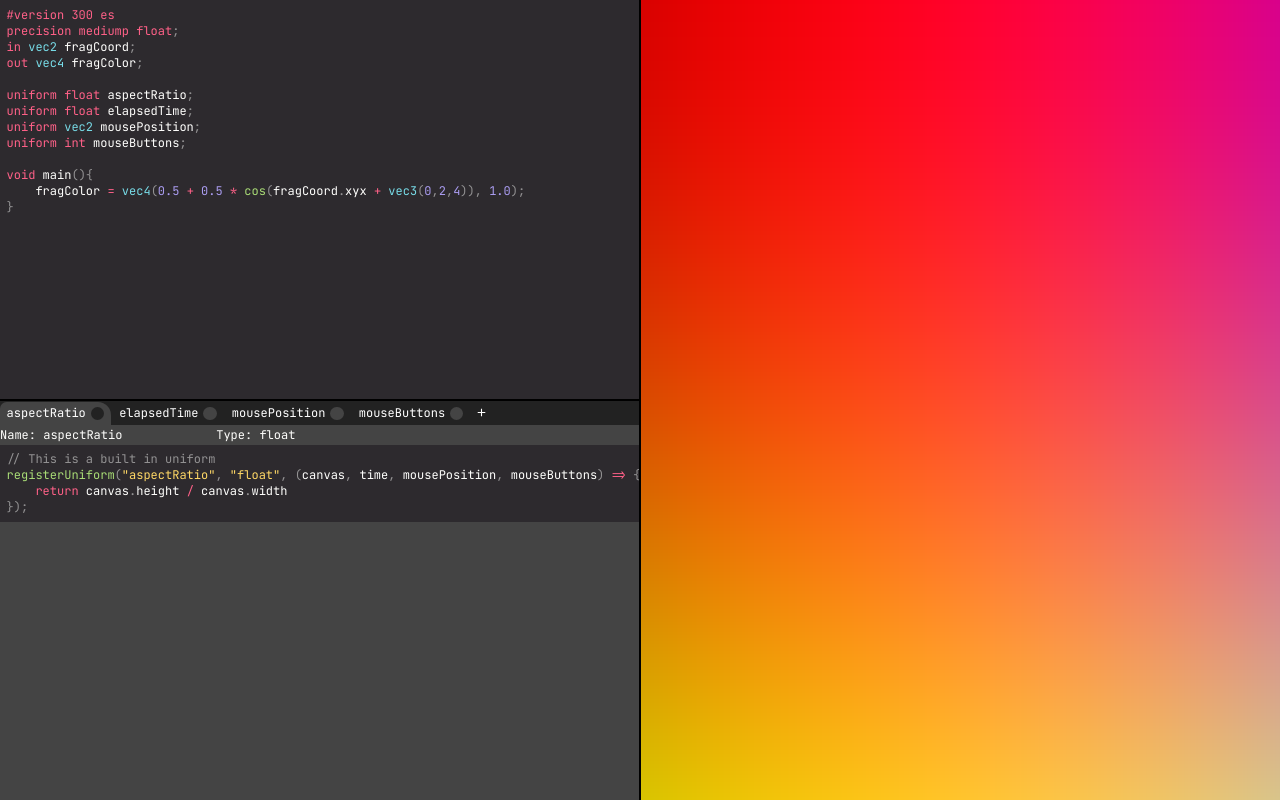
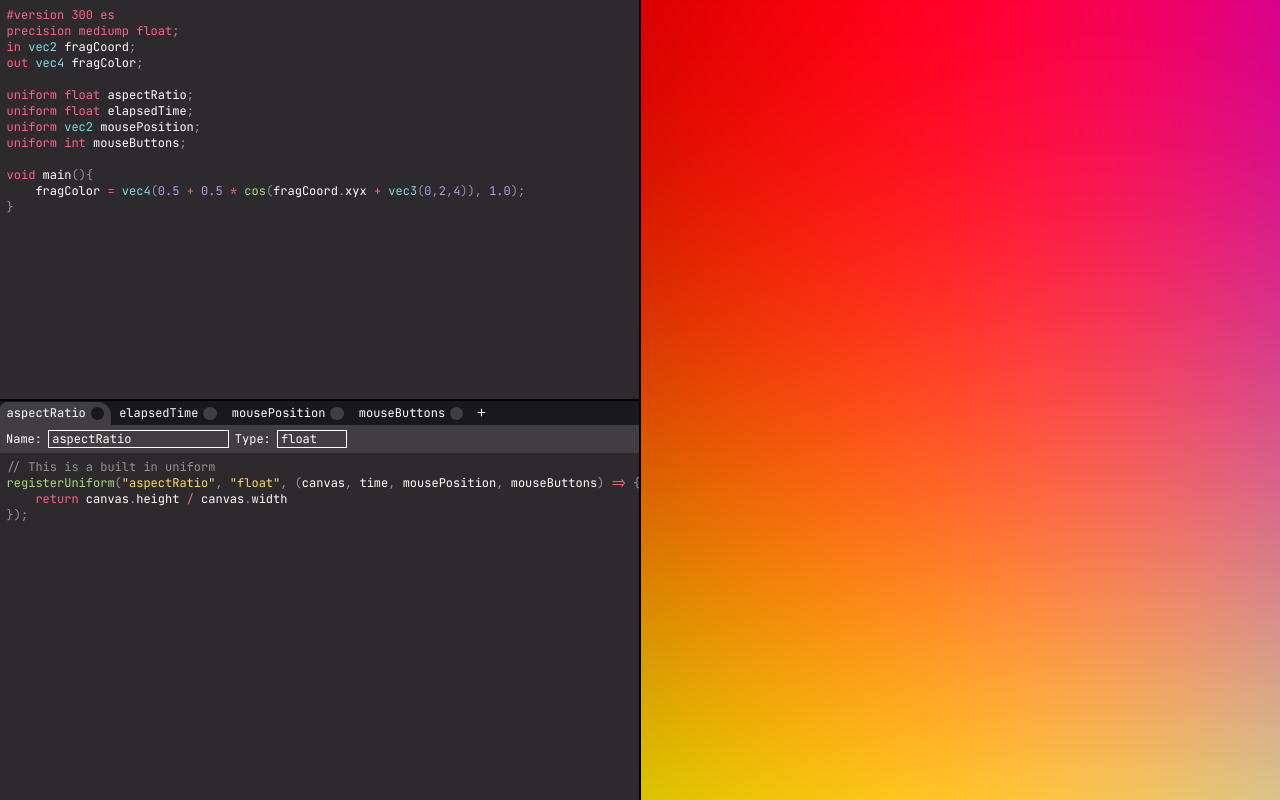
Before and after one commit to Nengyi-Jonathan-Jiang/shader-playground-2, a Next.js app: page / in a window 1280 px wide. Both pictures are taken after a click on the element "aspectRatio". Built offline with nearby package versions, Linux system fonts and the light colour scheme.

Commit message:
Finished uniforms editor for now. Work on adding more passes, more buffers

```diff
--- a/src/app/components/glslEditor.tsx
+++ b/src/app/components/glslEditor.tsx
@@ -23,7 +23,7 @@ export function ShaderCodeEditor({mainCode, setMainCode, headerCode, errors}: {
     }
 
     return <div id="code-container" className="code">
-        <div style={{width: "fit-content", minWidth: "100%"}}>
+        <div style={{width: "fit-content", minWidth: "100%", minHeight: "100%", display: "flex", flexDirection: "column"}}>
             <div id="code-header">
                 <GLSLHighlighter errors={headerCodeErrors} value={headerCode}/>
             </div>
--- a/src/app/components/jsHighlighter.tsx
+++ b/src/app/components/jsHighlighter.tsx
@@ -62,7 +62,7 @@ const builtinVarRegex = toCombinedRegex(
 
 const reservedKeywordRegex = toCombinedRegex("");
 
-const literalsRegex = toCombinedRegex("true", "false", "\\d+\\.\\d*|\\.\\d+|\\d+", "NaN");
+const literalsRegex = toCombinedRegex("true", "false", "(\\d+\\.\\d*|\\.\\d+|\\d+)(e-?\\d+)?", "NaN");
 const stringLiteralRegex = toCombinedRegex('"([^"\\\\]|\\\\.)*"', "'([^'\\\\]|\\\\.)*'")
 
 const operatorsRegex = toCombinedRegex(...`
--- a/src/app/components/uniformsEditor.css
+++ b/src/app/components/uniformsEditor.css
@@ -1,11 +1,70 @@
 .uniforms-editor-tab-top {
-    width: 100%;
-    display: flex;
+    width:         100%;
+    display:       flex;
     margin-bottom: 2px;
+    padding:       4px 6px;
+    user-select:   none;
+    white-space:   nowrap;
 }
 
-.uniforms-editor-tab-content>.js {overflow-x: scroll;width: 100%;padding: 1ex;}
+.uniforms-editor-tab-content {
+    display:        flex;
+    flex-direction: column;
+    height:         100%;
+}
 
-label.uniform-type-select {
-    display: flex;
+.uniforms-editor-tab-top {
+    flex-shrink: 0;
 }
+
+.uniforms-editor-tab-content > .js {
+    flex-grow: 1;
+}
+
+.uniform-type-select > div > div:last-child > div {
+    outline:          1px solid white;
+    padding:          0 3px;
+    z-index:          200;
+    position:         relative;
+    margin-right:     1ex;
+    background-color: var(--tab-light-background);
+}
+
+.uniform-type-select > div > div:last-child > div > span:not(:last-child) {
+    border-bottom: 1px solid var(--tab-active-highlight-color);
+    padding-right: 3ex;
+}
+
+.uniforms-editor-tab-top input {
+    outline:      1px solid white;
+    padding:      0 3px;
+    margin-right: 1ex;
+}
+
+.uniforms-editor-tab-top button {
+    outline: 1px solid white;
+    padding: 0 3px;
+}
+
+.uniforms-editor-tab-content[data-disabled] :where(input, .uniform-type-select) {
+    cursor: not-allowed;
+}
+
+.uniform-type-select > div {
+    outline: 1px solid white;
+}
+
+.uniform-type-select > div > div:first-child > span {
+    padding-left: 3px;
+}
+
+.uniforms-editor-tab-content > .js {
+    overflow-x: scroll;
+    width:      100%;
+    padding:    1ex;
+}
+
+.uniform-type-select {
+    display:      flex;
+    margin-right: 2ex;
+}
--- a/src/app/components/uniformsEditor.tsx
+++ b/src/app/components/uniformsEditor.tsx
@@ -4,8 +4,9 @@ import {Tabs} from "@/tabs/tabs";
 import "./uniformsEditor.css"
 import {CodeEditor} from "@/codeEditor/codeEditor";
 import {JSHighlighter} from "@/app/components/jsHighlighter";
-import {ShaderCanvasUniformType} from "@/app/webgl/ShaderCanvas";
+import {ShaderCanvas, ShaderCanvasUniformType, ShaderCanvasUniformTypeMap} from "@/app/webgl/ShaderCanvas";
 import {Select} from "@/util/select";
+import {evalStatementsInContext} from "@/eval/eval";
 
 export class CustomUniformData {
     private static nextID: number = 0;
@@ -16,6 +17,8 @@ export class CustomUniformData {
     public periodicSrc: string;
     public editable: boolean;
     public id: any = CustomUniformData.nextID++;
+
+    public shaderUniformCallback: ShaderUniformCallback | null = null;
 
     constructor(
         name: string,
@@ -30,7 +33,45 @@ export class CustomUniformData {
         this.periodicSrc = periodicSrc;
         this.editable = editable;
     }
+
+    private get combinedSource() {
+        return `${
+            this.initSrc
+        }\nregisterUniform("${
+            this.name
+        }", "${
+            this.type
+        }", (canvas, time, mousePosition, mouseButtons) => {\n${
+            this.periodicSrc
+        }\n});`
+    }
+
+    evaluateSource() {
+        try {
+            evalStatementsInContext(this.combinedSource, {
+                registerUniform: (
+                    _: any,
+                    __: any,
+                    callBack: ShaderUniformCallback
+                ) => {
+                    this.shaderUniformCallback = callBack;
+                },
+                ...Math
+            });
+        } catch (e) {
+            console.error(e);
+            alert(`Error running uniform code for "${this.name}" :\n${e}`);
+            this.shaderUniformCallback = null;
+        }
+    }
 }
+
+type ShaderUniformCallback = (
+    canvas: ShaderCanvas,
+    time: number,
+    mousePosition: readonly [number, number],
+    mouseButtons: number
+) => ShaderCanvasUniformTypeMap[ShaderCanvasUniformType];
 
 export class UniformEditor {
     private readonly uniforms: CustomUniformData[];
@@ -95,9 +136,9 @@ function UniformsEditorTab({data, rerender}: {
     data: CustomUniformData,
     rerender: () => void
 }): ReactNode {
-    return <div className="uniforms-editor-tab-content">
+    return <div className="uniforms-editor-tab-content" data-disabled={data.editable ? null : ""}>
         <div className="uniforms-editor-tab-top">
-            <label><span>Name: </span>
+            <span><span>Name: </span>
                 {
                     data.editable ? (
                         <input value={data.name} onChange={({target: {value}}) => {
@@ -109,11 +150,11 @@ function UniformsEditorTab({data, rerender}: {
                                 rerender();
                             }
                         }} spellCheck={false}/>
-                    ) : <input value={data.name} readOnly/>
+                    ) : <input value={data.name} readOnly tabIndex={-1}/>
                 }
-            </label>
-            <label className="uniform-type-select">
-                <span>Type:&nbsp;</span>
+            </span>
+            <span>Type:&nbsp;</span>
+            <span className="uniform-type-select">
                 <Select onChange={(value) => {
                     console.log(value);
                     data.type = value;
@@ -122,7 +163,10 @@ function UniformsEditorTab({data, rerender}: {
                     "float", "int", "vec2", "ivec2", "vec3", "vec4",
                     "mat2", "mat3", "mat4"
                 ] as ShaderCanvasUniformType[]}/>
-            </label>
+            </span>
+            {
+                data.editable ? <button onClick={() => data.evaluateSource()}>{"Run |>"}</button> : null
+            }
         </div>
         <div className='js'>
             {
@@ -137,7 +181,7 @@ function UniformsEditorTab({data, rerender}: {
             }
 
             <JSHighlighter value={
-                `registerUniform("${data.name}", "float", (canvas, time, mousePosition, mouseButtons) => {`
+                `registerUniform("${data.name}", "${data.type}", (canvas, time, mousePosition, mouseButtons) => {`
             }/>
             <div>
                 {
--- a/src/app/page.css
+++ b/src/app/page.css
@@ -159,3 +159,9 @@ div#canvas-container > canvas {
     width:  100%;
     height: 100%;
 }
+
+div.tabs-container {
+    --tab-dark-background:        var(--color-darkest) !important;
+    --tab-light-background:       var(--color-darker) !important;
+    --tab-active-highlight-color: var(--color-medium) !important;
+}
--- a/src/app/page.tsx
+++ b/src/app/page.tsx
@@ -4,7 +4,7 @@ import "./page.css";
 import React, {useEffect, useRef, useState} from "react";
 import {HorizontalResizableDoublePane, VerticalResizableDoublePane} from "@/resizable/resizable";
 import {ShaderCodeEditor} from "@/app/components/glslEditor";
-import {ShaderCanvas} from "@/app/webgl/ShaderCanvas";
+import {ShaderCanvas, ShaderCanvasUniformData} from "@/app/webgl/ShaderCanvas";
 import {CustomUniformData, UniformEditor} from "@/app/components/uniformsEditor";
 import {render} from "react-dom";
 import {useManualRerender} from "@/util/hooks";
@@ -18,18 +18,6 @@ void main(){
     gl_Position = vec4(a_position, 1.0, 1.0);
     fragCoord = vec2(1.0 / aspectRatio, 1.0) * a_position;
 }`;
-
-const defaultHeaderCode = `#version 300 es
-precision mediump float;
-in vec2 fragCoord;
-out vec4 fragColor;
-
-uniform float aspectRatio;
-uniform vec2 mousePosition;
-uniform int mouseButtons;
-uniform float elapsedTime;
-
-`;
 
 const defaultMainCode = `void main(){
     fragColor = vec4(0.5 + 0.5 * cos(fragCoord.xyx + vec3(0,2,4)), 1.0);
@@ -62,6 +50,13 @@ const builtinUniformData = [
         false
     ),
 ];
+builtinUniformData.forEach(i => i.evaluateSource());
+
+function generateHeaderCodeForUniforms(uniformsEditor: UniformEditor) {
+    return `#version 300 es\nprecision mediump float;\nin vec2 fragCoord;\nout vec4 fragColor;\n\n${
+        uniformsEditor.data.map(({name, type}) => `uniform ${type} ${name};`).join('\n')
+    }\n`;
+}
 
 export default function Home() {
     const rerender = useManualRerender();
@@ -77,24 +72,50 @@ export default function Home() {
     });
 
     const [mainCode, setMainCode] = useState(defaultMainCode);
-    const headerCode = `#version 300 es\nprecision mediump float;\nin vec2 fragCoord;\nout vec4 fragColor;\n\n${
-        uniformsEditor.data.map(({name, type}) => `uniform ${type} ${name};`).join('\n')
-    }\n`;
+    const headerCode = generateHeaderCodeForUniforms(uniformsEditor);
 
     // On recompile
     const startTime = useRef(-1);
     useEffect(() => {
         startTime.current = -1;
-        shaderCanvas.setProgram(vertShader, headerCode + '\n' + mainCode);
-        // Apply uniforms
     }, [mainCode, headerCode]);
 
+    shaderCanvas.setProgram(vertShader, headerCode + '\n' + mainCode);
     const errors = new Map<number, string[]>;
     for (const {line, message} of shaderCanvas.errors) {
         if (!errors.has(line)) {
             errors.set(line, []);
         }
         (errors.get(line) as string[]).push(message);
+    }
+
+    const getUniforms = ({canvas, currentTime, mousePosition, mouseButtonsDown}: {
+        canvas: ShaderCanvas,
+        currentTime: number,
+        mousePosition: readonly [number, number],
+        mouseButtonsDown: number
+    }) => {
+        if (startTime.current == -1) {
+            startTime.current = currentTime;
+        }
+
+        const res: ShaderCanvasUniformData[] = [];
+        uniformsEditor.data.forEach(i => {
+            if (i.shaderUniformCallback !== null) {
+                try {
+                    const value = i.shaderUniformCallback(canvas, currentTime, mousePosition, mouseButtonsDown);
+                    res.push({
+                        name: i.name,
+                        type: i.type,
+                        value
+                    });
+                } catch (e) {
+                    return;
+                }
+            }
+        })
+
+        return res;
     }
 
     return (
@@ -114,35 +135,7 @@ export default function Home() {
                 }/>
             } right={
                 <div id="canvas-container">
-                    <ShaderCanvas.Renderer canvas={shaderCanvas}
-                                           getUniforms={({canvas, currentTime, mousePosition, mouseButtonsDown}) => {
-                                               if (startTime.current == -1) {
-                                                   startTime.current = currentTime;
-                                               }
-
-                                               return [
-                                                   {
-                                                       name: "aspectRatio",
-                                                       type: "float",
-                                                       value: canvas.height / canvas.width
-                                                   },
-                                                   {
-                                                       name: "elapsedTime",
-                                                       type: "float",
-                                                       value: currentTime - startTime.current
-                                                   },
-                                                   {
-                                                       name: "mousePosition",
-                                                       type: "vec2",
-                                                       value: mousePosition
-                                                   },
-                                                   {
-                                                       name: "mouseButtons",
-                                                       type: "int",
-                                                       value: mouseButtonsDown
-                                                   }
-                                               ];
-                                           }}/>
+                    <ShaderCanvas.Renderer canvas={shaderCanvas} getUniforms={getUniforms}/>
                 </div>
             }/>
         </div>
--- a/src/codeEditor/codeEditor.css
+++ b/src/codeEditor/codeEditor.css
@@ -1,15 +1,19 @@
 div.code-editor {
-    position:   relative;
-    min-width:  100%;
+    position:  relative;
+    min-width: 100%;
+    width:     fit-content;
+    height:    fit-content;
+}
+
+div.code-editor:first-child:last-child {
     min-height: 100%;
-    width:      fit-content;
-    height:     fit-content;
 }
 
 div.code-overlay {
     white-space: pre;
     width:       100%;
     height:      fit-content;
+    user-select: none;
 }
 
 textarea.code-input {
--- a/src/codeEditor/codeEditor.tsx
+++ b/src/codeEditor/codeEditor.tsx
@@ -2,10 +2,11 @@ import {ReactNode} from "react";
 
 import "./codeEditor.css"
 
-export function CodeEditor({value, setValue, errors, Highlighter}: {
+export function CodeEditor({value, setValue, errors, placeholder, Highlighter}: {
     value: string;
     setValue: (code: string) => void;
     errors?: Map<number, string[]>,
+    placeholder?: string,
     Highlighter: (props: { value: string, errors: Map<number, string[]> }) => ReactNode
 }) {
     errors ??= new Map;
@@ -16,6 +17,7 @@ export function CodeEditor({value, setValue, errors, Highlighter}: {
         </div>
         <textarea className="code-input"
                   spellCheck="false"
+                  placeholder={placeholder}
                   value={value} onChange={e => setValue(e.target.value)}/>
     </div>
 }
--- a/src/codeEditor/codeHighlighter.tsx
+++ b/src/codeEditor/codeHighlighter.tsx
@@ -41,5 +41,5 @@ export function CodeHighlighter({children: input, rules}: {
         }
     }
 
-    return <pre>{elements}<span style={{fontSize: 0}}>-</span></pre>;
+    return <pre>{elements}<span style={{fontSize: 0, userSelect: 'none'}}>-</span></pre>;
 }
```
Also changed, not shown: src/app/globals.css (+12 -10 lines), src/app/webgl/ShaderCanvas.tsx (+35 -18 lines), examples/mandelbrot.txt (added).
